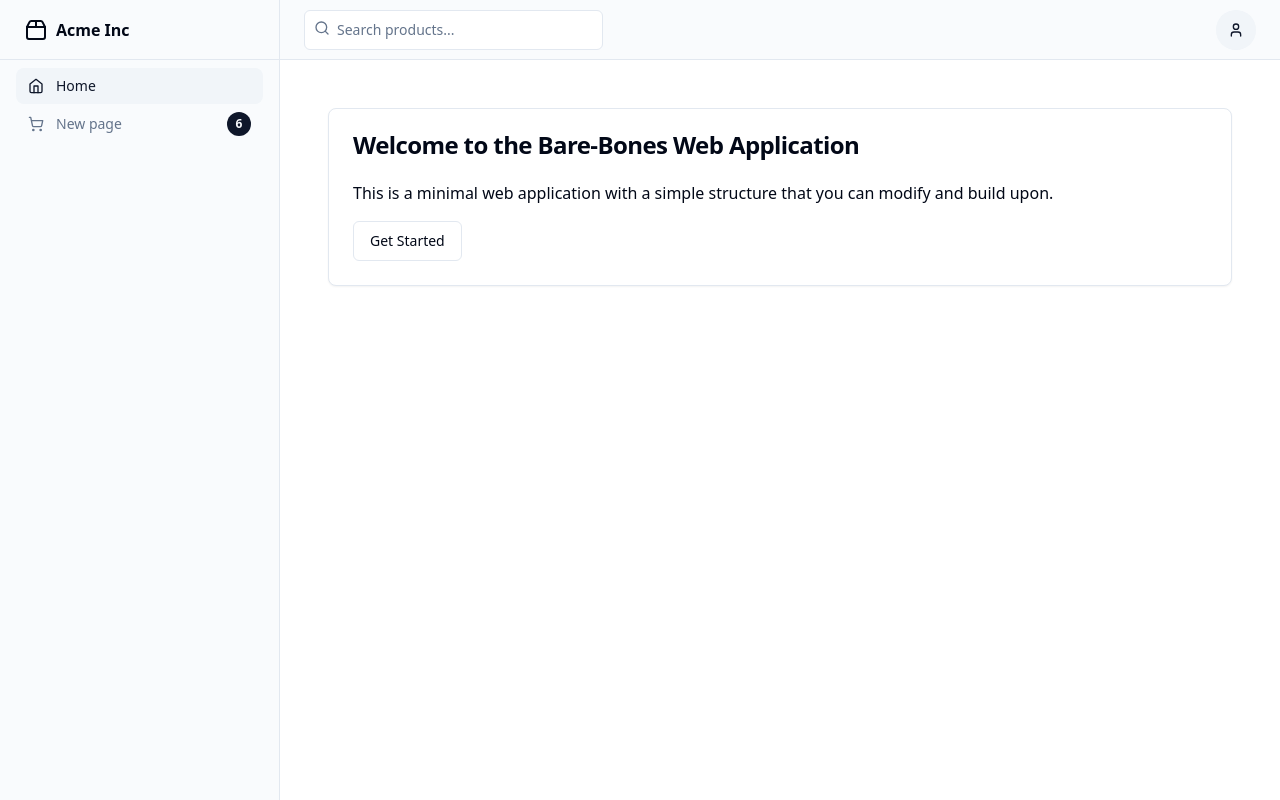
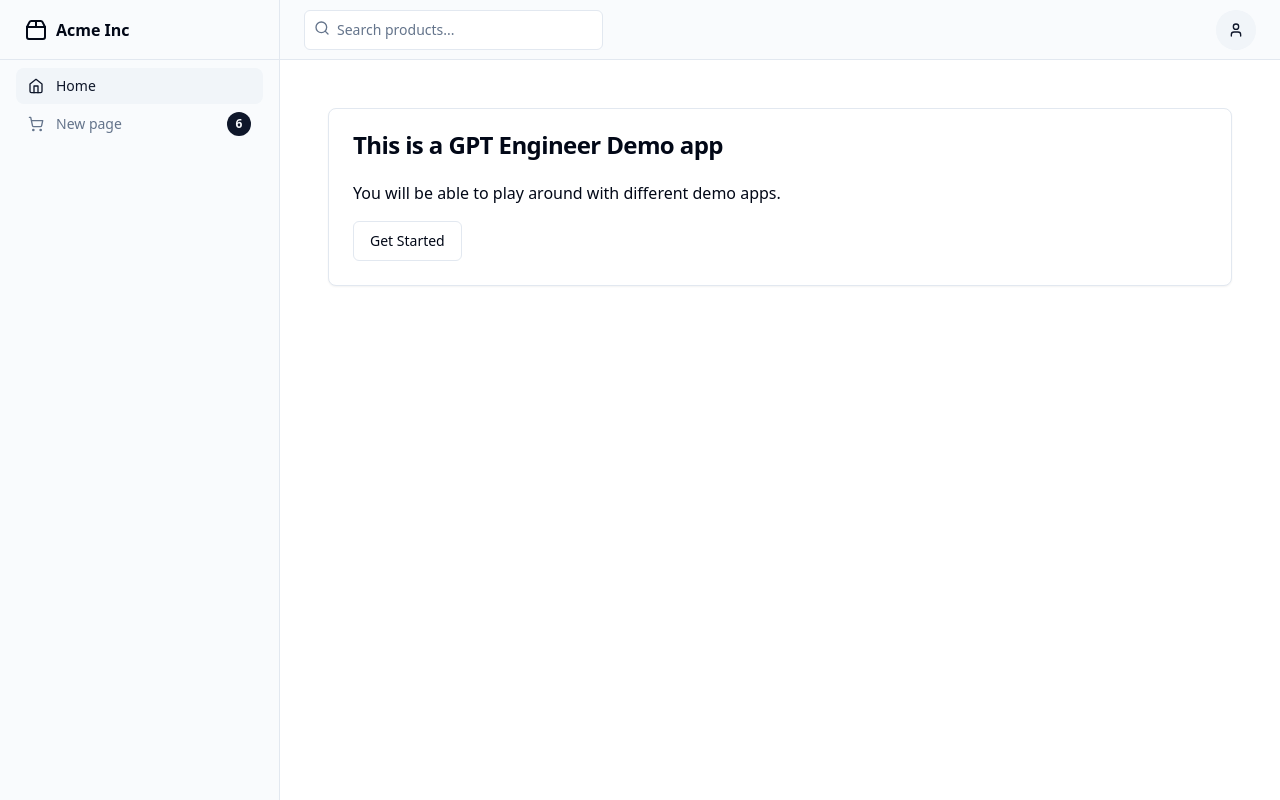
Before and after one commit to GPT-Engineer-App/app-foundation, a React (Vite) app: page / in a window 1280 px wide. Built offline with nearby package versions, Linux system fonts and the light colour scheme; no server answers; the database is empty.

Commit message:
Updated home page content with new title and description.

```diff
--- a/src/pages/Index.jsx
+++ b/src/pages/Index.jsx
@@ -6,10 +6,10 @@ function Index() {
     <main className="flex flex-1 flex-col gap-4 p-4 lg:gap-6 lg:p-6">
       <Card>
         <CardHeader>
-          <CardTitle>Welcome to the Bare-Bones Web Application</CardTitle>
+          <CardTitle>This is a GPT Engineer Demo app</CardTitle>
         </CardHeader>
         <CardContent>
-          <p>This is a minimal web application with a simple structure that you can modify and build upon.</p>
+          <p>You will be able to play around with different demo apps.</p>
           <Button variant="outline" className="mt-4">Get Started</Button>
         </CardContent>
       </Card>
```
